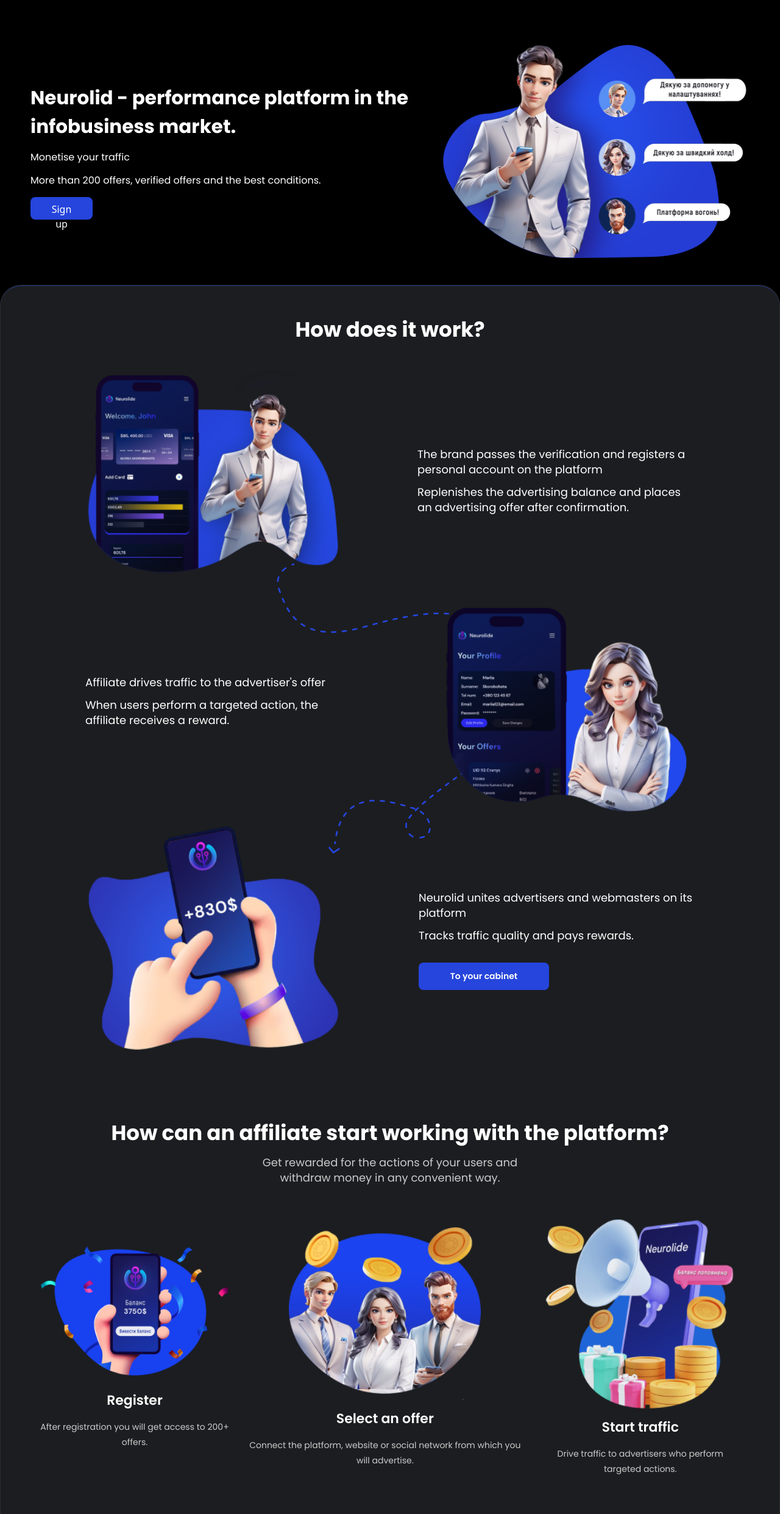
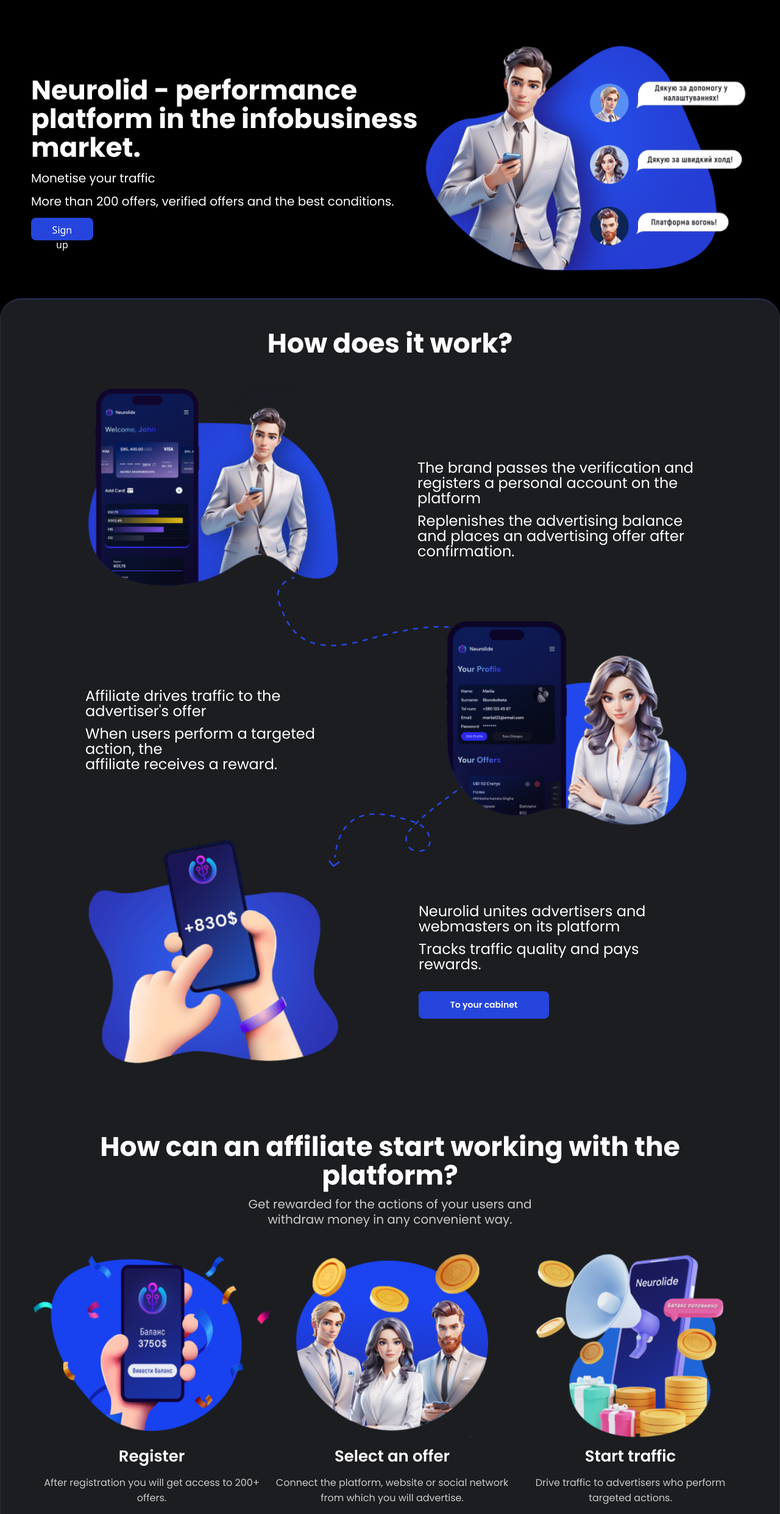
Before and after one commit to Myroslava1408/Myroslava1408.github.io, a plain HTML site: page index.html in a window 1280 px wide. Shown: the part 78-2560 px from the top of the page at 61% size. Drawn offline with nearby package versions, Linux system fonts and the light colour scheme; a web font is replaced by a local one.

Commit message:
Fix sizes page

```diff
--- a/index.html
+++ b/index.html
@@ -109,17 +109,17 @@
                     </p>
                 </div>
                 <div class="flex blocks-row md:flex-row pt-10 items-center justify-between flex-col">
-                    <div class="flex items-center p-4 flex-col gap-4">
+                    <div class="flex block-item items-center p-4 flex-col gap-4">
                         <img class="img-first pb-2.5" src="./img/platform_one.png" alt="photo">
                         <h3 class="text-white text-center">Register</h3>
                         <p class="text-white text-center">After registration you will get access to 200+ offers.</p>
                     </div>
-                    <div class="flex items-center  p-4 flex-col gap-4">
-                        <img class="w-72" src="./img/platform_two.png" alt="photo">
+                    <div class="flex block-item items-center  p-4 flex-col gap-4">
+                        <img class="img-second w-72" src="./img/platform_two.png" alt="photo">
                         <h3 class="text-white text-center">Select an offer</h3>
                         <p class="text-white text-center">Connect the platform, website or social network from which you will advertise.</p>
                     </div>
-                    <div class="flex items-center p-4 flex-col gap-4">
+                    <div class="flex block-item items-center p-4 flex-col gap-4">
                         <img class="w-64" src="./img/platform_three.png" alt="photo">
                         <h3 class="text-white text-center">Start traffic</h3>
                         <p class="text-white text-center">Drive traffic to advertisers who perform targeted actions.</p>
@@ -212,7 +212,7 @@
                                 We are interested in your turnover growth, so we are always ready to help you solve any issues promptly.
                             </p>
                         </div>
-                        <img class="mt-5 rounded-2xl" src="./img/managrer.png" alt="photo">
+                        <img class="rounded-2xl" src="./img/managrer.png" alt="photo">
                     </div>
                     </div>
                 </div>
--- a/style.css
+++ b/style.css
@@ -41,20 +41,20 @@
 }
 .section-first h1 {
     font-family: Poppins,sans-serif;
-    font-size: 31px;
+    font-size: 44px;
     font-weight: 700;
     line-height: 47px;
     text-align: left;
 }
 .section-first p {
     font-family: Poppins,sans-serif;
-    font-size: 16px;
+    font-size: 20px;
     font-weight: 400;
     line-height: 22px;
     text-align: left;
 }
 .section-first .first-text {
-    max-width: 665px;
+    max-width: 635px;
     width: 100%;
 }
 .section-first .section-btn {
@@ -66,9 +66,9 @@
     background: rgba(37, 69, 220, 1);
 }
 .section-first img {
-    max-width: 580px;
+    max-width: 934px;
     width: 100%;
-    height: 418px;
+    height: 440px;
 }
 .section-first .section-btn-mobile {
     width: 214px;
@@ -129,14 +129,14 @@
 }
 .section-second .second-title h2 {
     font-family: Poppins,sans-serif;
-    font-size: 34px;
+    font-size: 44px;
     font-weight: 700;
     line-height: 47px;
     text-align: center;
 }
 .section-second p {
     font-family: Poppins,sans-serif;
-    font-size: 18px;
+    font-size: 24px;
     font-weight: 400;
     line-height: 25px;
     text-align: left;
@@ -191,23 +191,28 @@
 .section-second .wrap-block h2,
 .section-second .earnings h2 {
     font-family: Poppins,sans-serif;
-    font-size: 34px;
+    font-size: 44px;
     font-weight: 700;
     line-height: 47px;
     text-align: center;
 }
 .section-second .wrap-block p {
     font-family: Poppins,sans-serif;
-    font-size: 18px;
+    font-size: 20px;
     font-weight: 400;
     line-height: 25px;
     text-align: center;
     color: rgba(203, 203, 203, 1);
 }
+.blocks-row .block-item {
+    max-width: 420px;
+    width: 100%;
+    padding: 4px!important;
+}
 .section-second .wrap-block .blocks-row p,
 .section-second .earnings .earning-block p {
     font-family: Poppins,sans-serif;
-    font-size: 14px;
+    font-size: 16px;
     font-weight: 400;
     line-height: 25px;
     text-align: center;
@@ -215,7 +220,7 @@
 }
 .section-second .wrap-block .blocks-row h3 {
     font-family: Poppins,sans-serif;
-    font-size: 22px;
+    font-size: 26px;
     font-weight: 600;
     line-height: 30px;
     text-align: center;
@@ -239,7 +244,7 @@
     padding-top: 70px;
 }
 .section-second .earning-block {
-    max-width: 229px;
+    max-width: 280px;
     width: 100%;
     height: 211px;
     border-radius: 16px;
@@ -292,7 +297,7 @@
 }
 .section-second .information .monetisation .text-monetisation {
     padding: 50px;
-    max-width: 559px;
+    max-width: 650px;
     width: 100%;
 }
 .section-second .information .monetisation .text-monetisation h3,
@@ -300,7 +305,7 @@
 .section-second .manager .text-manager h3,
 .section-second .results .text-results h3 {
     font-family: Poppins,sans-serif;
-    font-size: 22px;
+    font-size: 26px;
     font-weight: 600;
     line-height: 33px;
     text-align: left;
@@ -311,7 +316,7 @@
 .section-second .manager .text-manager p,
 .section-second .results .text-results p {
     font-family: Poppins,sans-serif;
-    font-size: 12px;
+    font-size: 18px;
     font-weight: 400;
     line-height: 19px;
     text-align: left;
@@ -334,7 +339,6 @@
     max-width: 389px;
     width: 100%;
     margin-left: 35px;
-    margin-top: 20px;
 }
 .section-second .results {
     border-radius: 16px;
@@ -354,10 +358,16 @@
     justify-content: space-between;
 }
 .section-second .results .text-results {
-    max-width: 227px;
+    max-width: 243px;
     width: 100%;
     margin-left: 35px;
-    margin-top: 30px;
+    margin-top: 10px;
+}
+.section-second .monetisation img {
+    width: 20%;
+}
+.section-second .manager img {
+    width: 30.5%;
 }
 .section-second .manager .text-manager {
     max-width: 382px;
@@ -372,14 +382,14 @@
 }
 footer p {
     font-family: Poppins,sans-serif;
-    font-size: 12px;
+    font-size: 14px;
     font-weight: 400;
     line-height: 18px;
     text-align: left;
 }
 footer ul li a {
     font-family: Raleway,sans-serif;
-    font-size: 12px;
+    font-size: 14px;
     font-weight: 700;
     line-height: 16px;
     text-align: left;
@@ -406,13 +416,23 @@
     width: 100%;
 }
 .img-first {
-    max-width: 350px!important;
-    min-width: 310px!important;
+    min-width: 390px!important;
     width: 100%;
+    height: 300px!important;
+}
+.img-second {
+    max-width: 352px!important;
 }
 .wrap-block .blocks-row img {
     max-width: 315px!important;
     width: 100%;
+    height: 300px;
+}
+@media (max-width: 1000px) {
+    .img-first {
+        min-width: unset!important;
+        width: 100% !important;
+    }
 }
 @media (max-width: 768px) {
     .section-first h1 {
```
